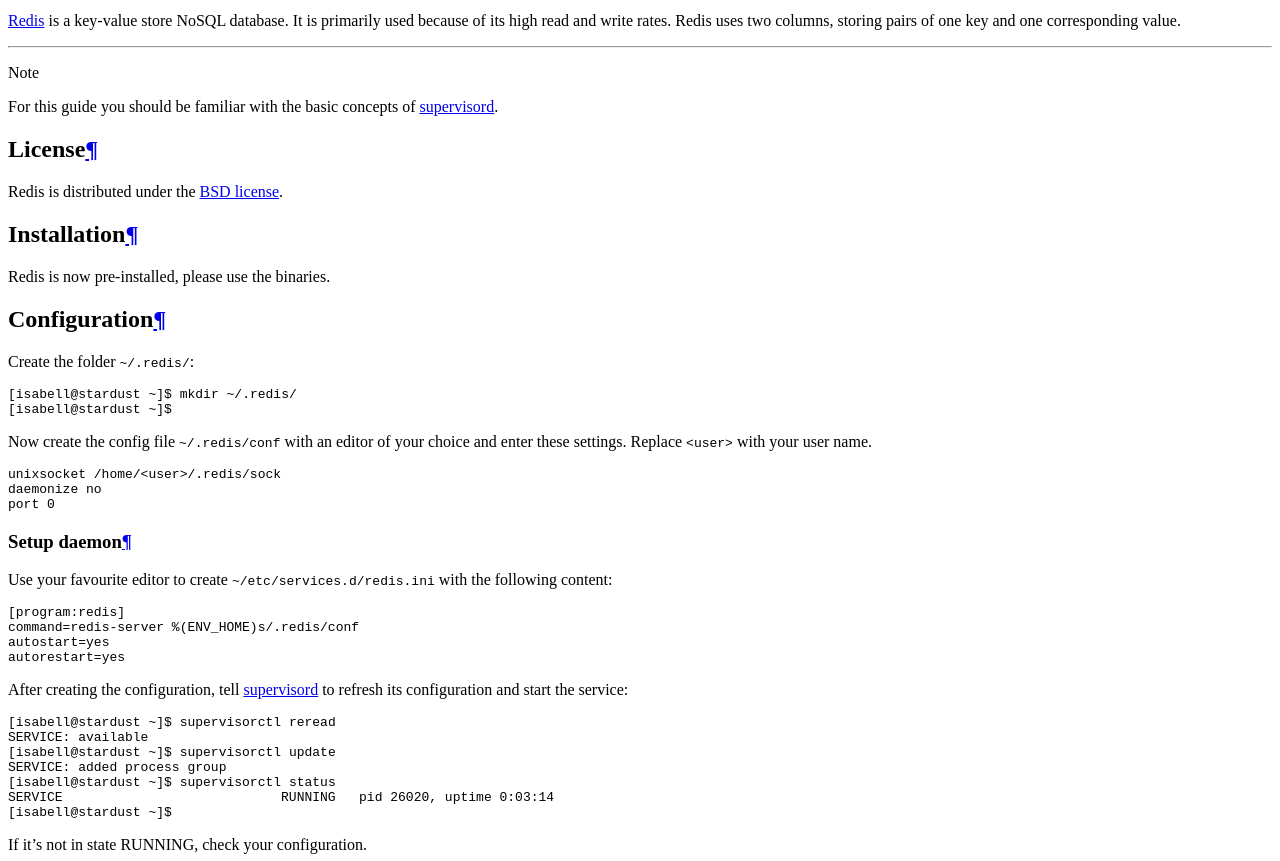
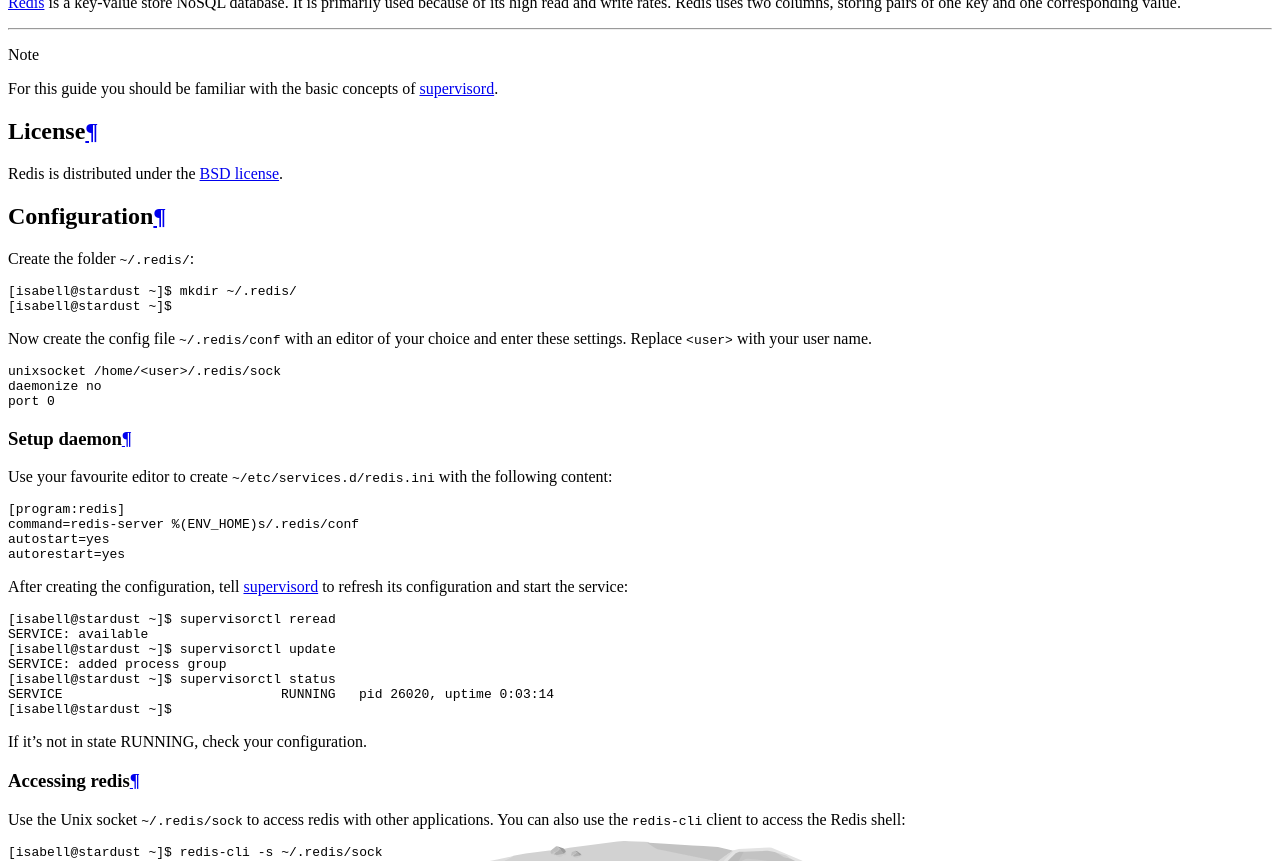
Before and after one commit to Uberspace/lab, a Sphinx documentation site: the page built from source/guide_redis.rst, in a window 1280 px wide and 900 px high, scrolled down 3855 px, cut to the strip 39-900 px from the top of the window. Built offline with Sphinx 7.4.7 and the Read the Docs theme 2.0.0, drawn with Linux system fonts in a browser that asks for light colours.

Commit message:
[redis] remove installation step entirely

```diff
--- a/source/guide_redis.rst
+++ b/source/guide_redis.rst
@@ -28,12 +28,6 @@
 =======
 
 Redis is distributed under the `BSD license`_.
-
-
-Installation
-============
-
-Redis is now pre-installed, please use the binaries.
 
 Configuration
 =============
```
